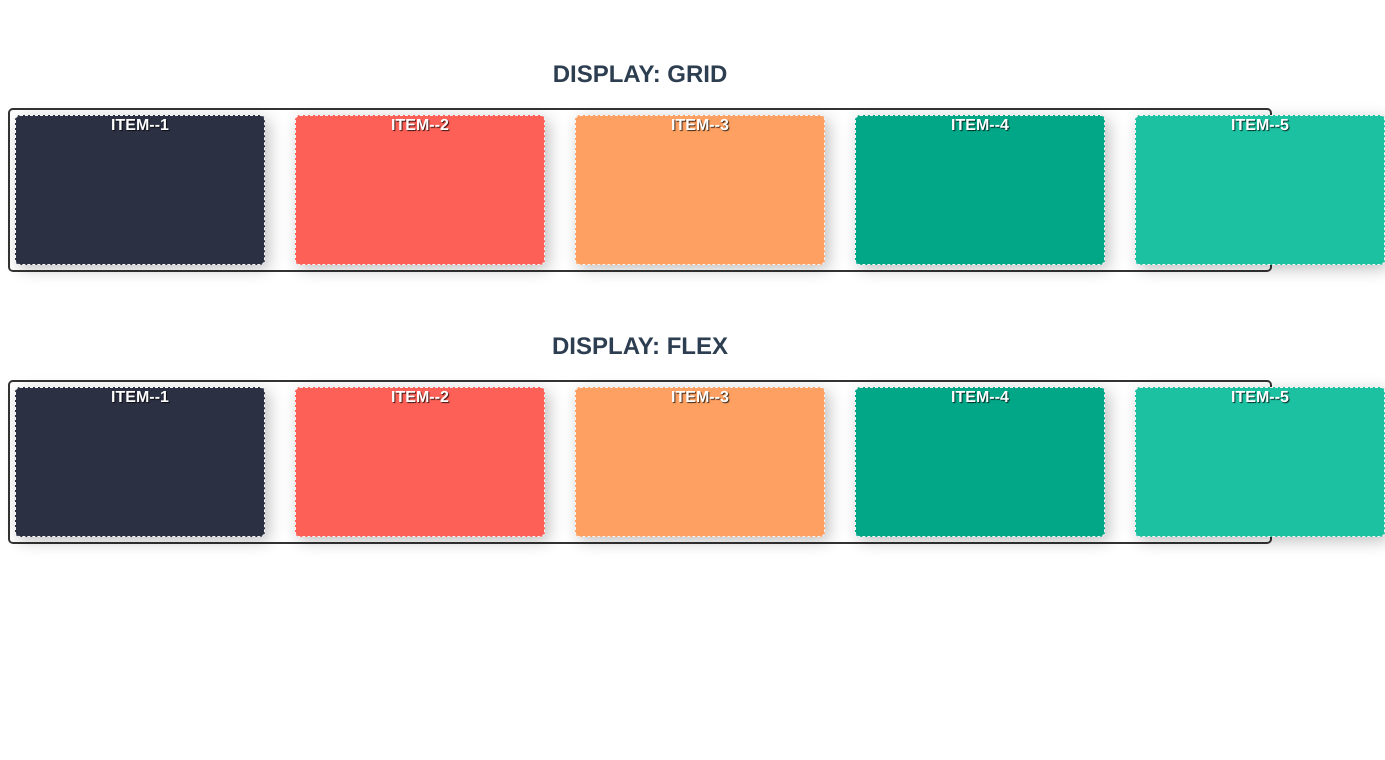
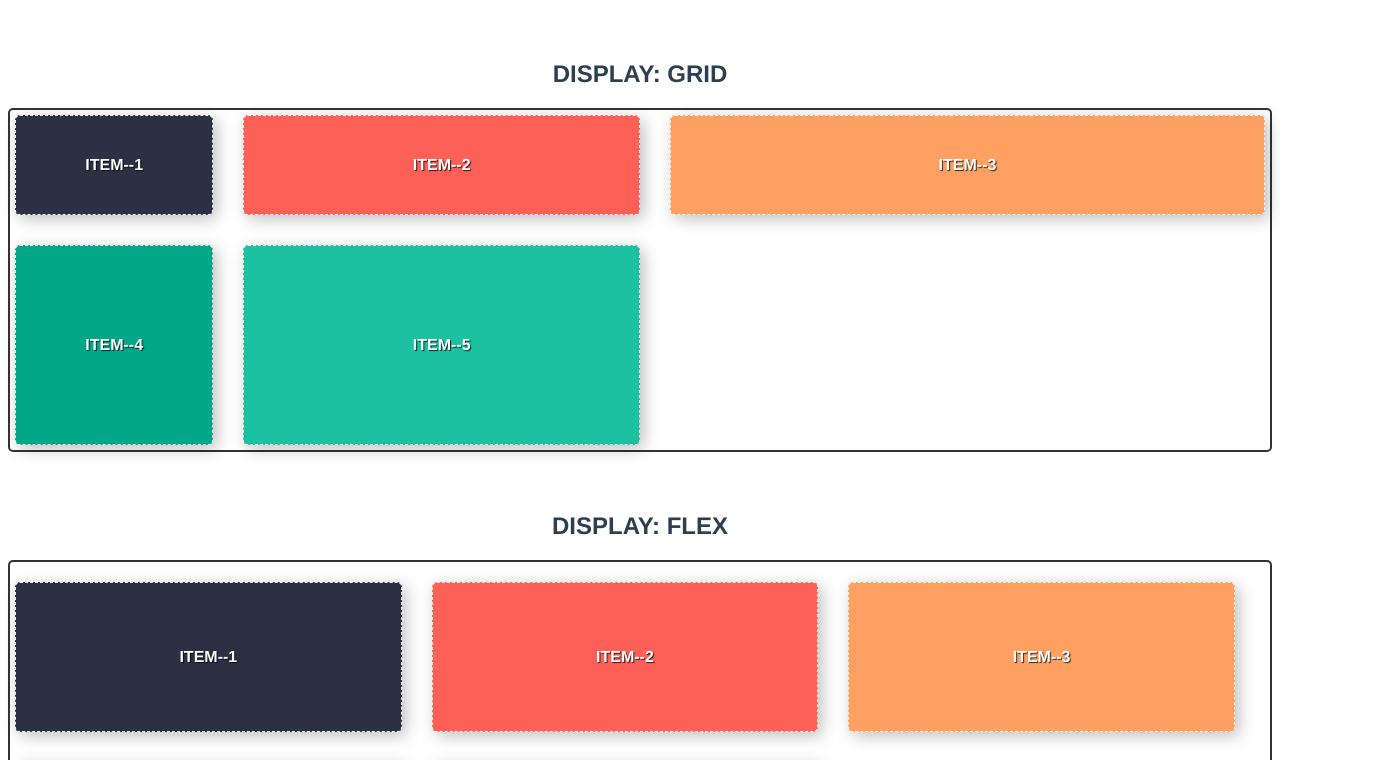
Before and after one commit to eunha0ne/study-grid-flex-layout, a Vue app: page / in a window 1280 px wide. Shown: the top 760 px of the page, 1385 px wide, since content can reach past the window. Built offline with nearby package versions, Linux system fonts and the light colour scheme.

Commit message:
[Chore] 그리드와 플렉스의 차이

```diff
--- a/src/assets/styles/item.scss
+++ b/src/assets/styles/item.scss
@@ -21,4 +21,12 @@ $backgorund-colors: (
   font-weight: bold;
   text-shadow: 1px 1px 1px rgba(0, 0, 0, 0.75);
   box-shadow: 4px 4px 16px rgba(0, 0, 0, 0.25);
+
+  &__tag {
+    display: inline-flex;
+    height: 100%;
+    align-items: center;
+    justify-content: center;
+    white-space: nowrap;
+  }
 }
--- a/src/components/LayoutFlex.vue
+++ b/src/components/LayoutFlex.vue
@@ -3,7 +3,7 @@
     <h2>DISPLAY: FLEX</h2>
     <div class="container container--flex">
       <div v-for="i in 5" :key="i" :class="`item item--${i}`">
-        ITEM--{{ i }}
+        <span class="item__tag">ITEM--{{ i }}</span>
       </div>
     </div>
   </section>
@@ -22,17 +22,17 @@ export default {
 .container {
   &--flex {
     display: flex;
-    // flex-direction: row;
-    // flex-wrap: nowrap;
-    // Short-hand:
-    flex-flow: row nowrap;
+    /* flex-direction: row; */
+    /* flex-wrap: nowrap; */
+    /* Short-hand: */
+    flex-flow: row wrap;
+    justify-content: flex-start;
   }
 }
 
 .item {
-  margin: 0 (30px / 2);
-  flex: 0 0 250px;
-  // width: 250px;
+  margin: 15px;
+  flex: 0 0 calc(33.33% - 30px);
   height: 150px;
 
   &:first-of-type {
@@ -42,9 +42,9 @@ export default {
   &:last-of-type {
     margin-right: 0;
   }
-}
 
-.item--2 {
-  flex-shrink: 0 !important;
+  &:nth-of-type(3n + 1) {
+    margin-left: 0;
+  }
 }
 </style>
--- a/src/components/LayoutGrid.vue
+++ b/src/components/LayoutGrid.vue
@@ -3,7 +3,7 @@
     <h2>DISPLAY: GRID</h2>
     <div class="container container--grid">
       <div v-for="i in 5" :key="i" :class="`item item--${i}`">
-        ITEM--{{ i }}
+        <span class="item__tag">ITEM--{{ i }}</span>
       </div>
     </div>
   </section>
@@ -22,10 +22,11 @@ export default {
 .container {
   &--grid {
     display: grid;
-    // grid-template-columns: 250px 250px 250px 250px 250px 250px;
-    // Short-hand:
-    grid-template-columns: repeat(5, 250px);
-    grid-template-rows: 150px;
+    /* grid-template-columns: 250px 250px 250px 250px 250px 250px; */
+    /* Short-hand: */
+    /* grid-template-columns: repeat(5, 250px); */
+    grid-template-columns: 1fr 2fr 3fr;
+    grid-template-rows: 100px 200px;
     grid-gap: 30px;
   }
 }
```
